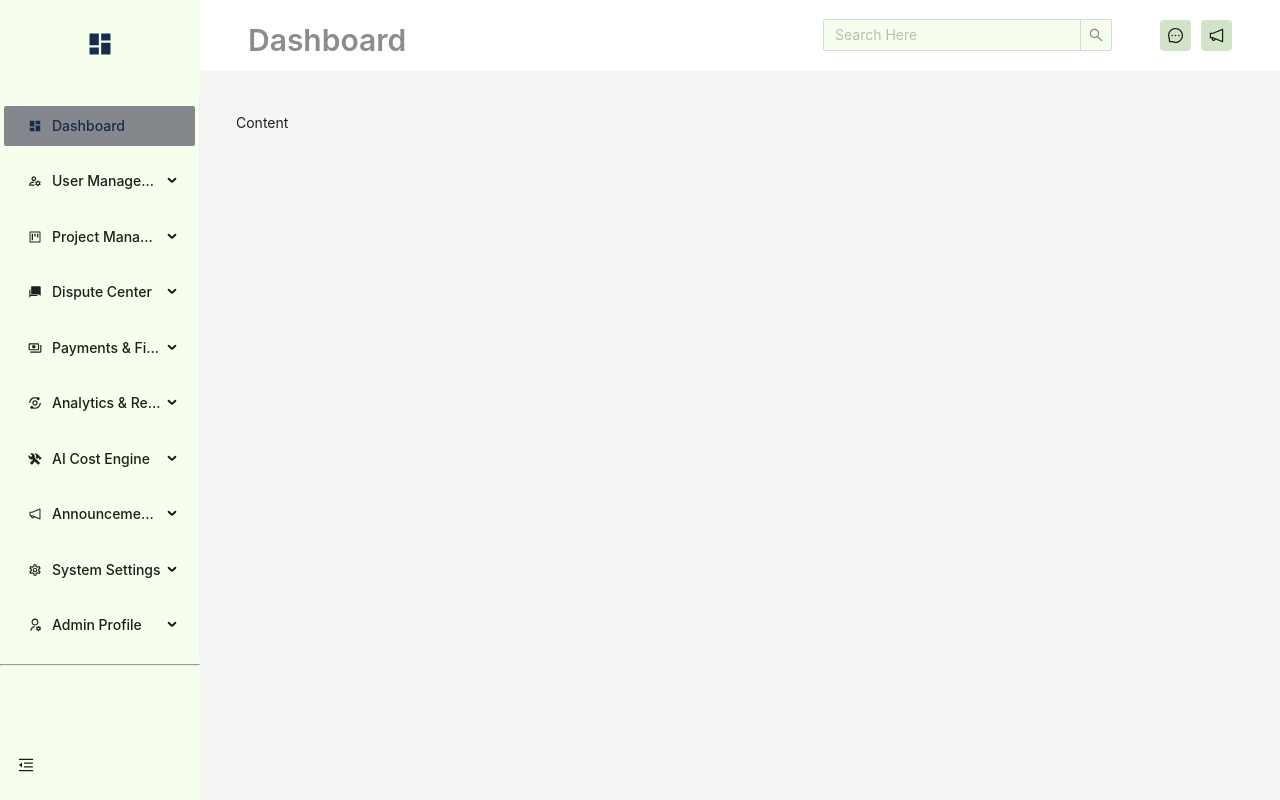
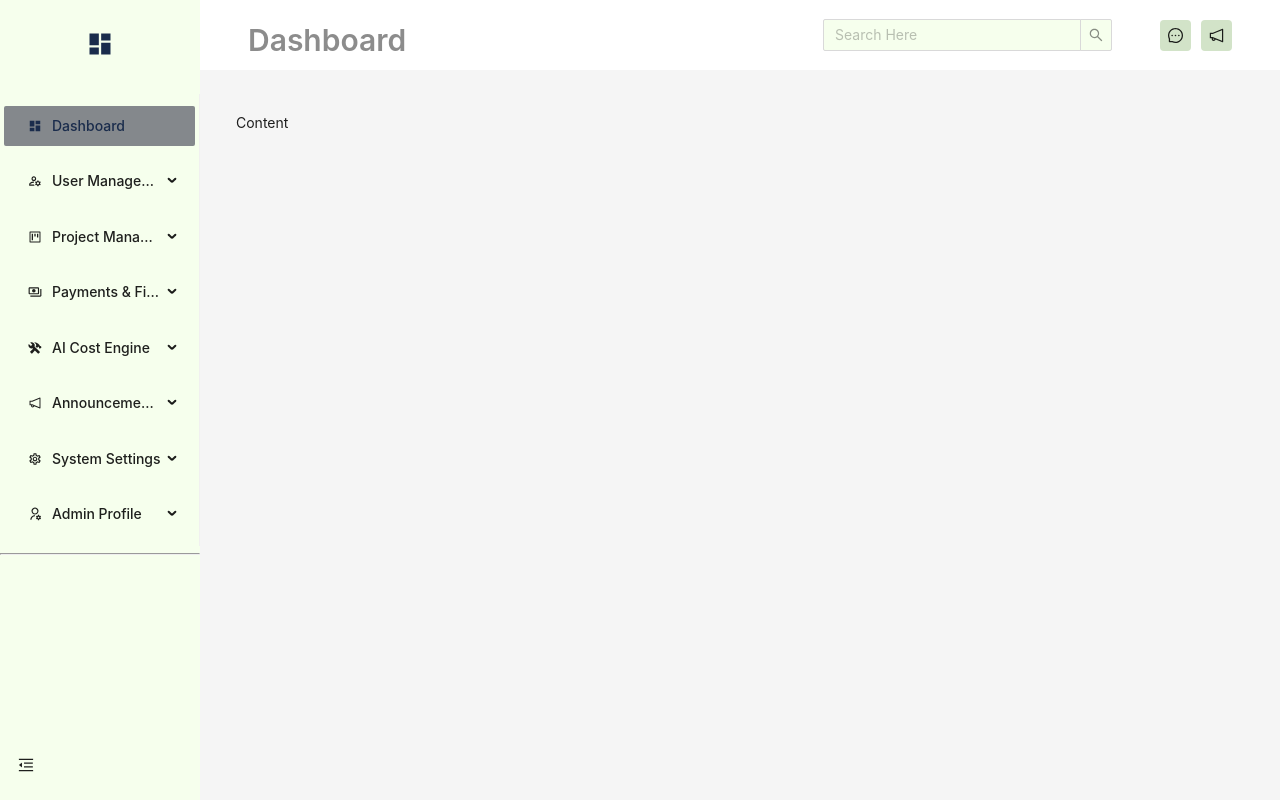
Before and after one commit to Nouman-Qamar/Ai-Construction-Admin, a React (Vite) app: page / in a window 1280 px wide. Built offline with nearby package versions, Linux system fonts and the light colour scheme.

Commit message:
remove 2 sections

```diff
--- a/src/Components/Sidebar/sidebar.jsx
+++ b/src/Components/Sidebar/sidebar.jsx
@@ -79,90 +79,68 @@ function Sidebar() {
           },
 
 
+
           {
             key: '4',
-            icon: <IoMdChatbubbles />,
-            label: 'Dispute Center',
+            icon: <MdOutlinePayments />,
+            label: 'Payments & Finance',
             children: [
-              { key: '4-1', label: 'Open Disputes' },
-              { key: '4-2', label: 'Ongoing Cases' },
-              { key: '4-3', label: 'Resolved Disputes' },
+              { key: '4-1', label: 'All Transactions' },
+              { key: '4-2', label: 'Pending Payments' },
+              { key: '4-3', label: 'Withdrawals / Refund Requests' },
+              { key: '4-4', label: 'Subscriptions' },
+              { key: '4-5', label: 'Revenue Reports' },
             ]
           },
 
+
+
           {
             key: '5',
-            icon: <MdOutlinePayments />,
-            label: 'Payments & Finance',
+            icon: <IoMdConstruct />,
+            label: 'AI Cost Engine',
             children: [
-              { key: '5-1', label: 'All Transactions' },
-              { key: '5-2', label: 'Pending Payments' },
-              { key: '5-3', label: 'Withdrawals / Refund Requests' },
-              { key: '5-4', label: 'Subscriptions' },
-              { key: '5-5', label: 'Revenue Reports' },
+              { key: '5-1', label: 'Material Prices' },
+              { key: '5-2', label: 'API Integrations' },
+              { key: '5-3', label: 'Estimate Logs' },
+              { key: '5-4', label: 'Override Estimates' },
             ]
           },
 
 
           {
             key: '6',
-            icon: <BiAnalyse />,
-            label: 'Analytics & Reports',
+            icon: <AiOutlineNotification />,
+            label: 'Announcements & Policies',
             children: [
-              { key: '6-1', label: 'User Statistics' },
-              { key: '6-2', label: 'Project Trends' },
-              { key: '6-3', label: 'Performance Scores' },
-              { key: '6-4', label: 'Financial Reports' },
+              { key: '6-1', label: 'Announcements' },
+              { key: '6-2', label: 'Policies & Terms' },
+              { key: '6-3', label: 'Pricing Updates' },
             ]
           },
 
 
           {
             key: '7',
-            icon: <IoMdConstruct />,
-            label: 'AI Cost Engine',
+            icon: <MdOutlineSettings />,
+            label: 'System Settings',
             children: [
-              { key: '7-1', label: 'Material Prices' },
-              { key: '7-2', label: 'API Integrations' },
-              { key: '7-3', label: 'Estimate Logs' },
-              { key: '7-4', label: 'Override Estimates' },
+              { key: '7-1', label: 'Admin Roles' },
+              { key: '7-2', label: 'Security Logs' },
+              { key: '7-3', label: 'Backups' },
+              { key: '7-4', label: 'Configurations' },
             ]
           },
 
 
           {
             key: '8',
-            icon: <AiOutlineNotification />,
-            label: 'Announcements & Policies',
-            children: [
-              { key: '8-1', label: 'Announcements' },
-              { key: '8-2', label: 'Policies & Terms' },
-              { key: '8-3', label: 'Pricing Updates' },
-            ]
-          },
-
-
-          {
-            key: '9',
-            icon: <MdOutlineSettings />,
-            label: 'System Settings',
-            children: [
-              { key: '9-1', label: 'Admin Roles' },
-              { key: '9-2', label: 'Security Logs' },
-              { key: '9-3', label: 'Backups' },
-              { key: '9-4', label: 'Configurations' },
-            ]
-          },
-
-
-          {
-            key: '10',
             icon: <RiUserSettingsLine />,
             label: 'Admin Profile',
             children: [
-              { key: '10-1', label: 'Profile' },
-              { key: '10-2', label: 'Settings' },
-              { key: '10-3', label: 'Logout' },
+              { key: '8-1', label: 'Profile' },
+              { key: '8-2', label: 'Settings' },
+              { key: '8-3', label: 'Logout' },
             ]
           },
         ]}
```
